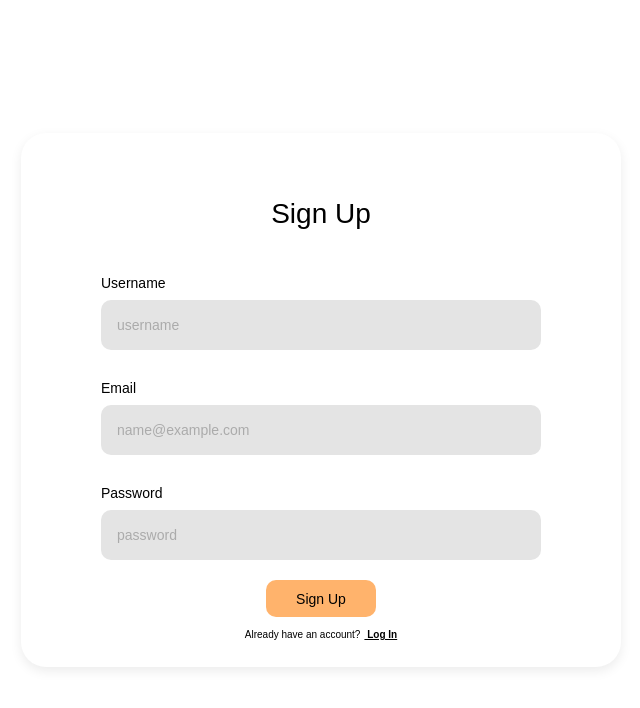
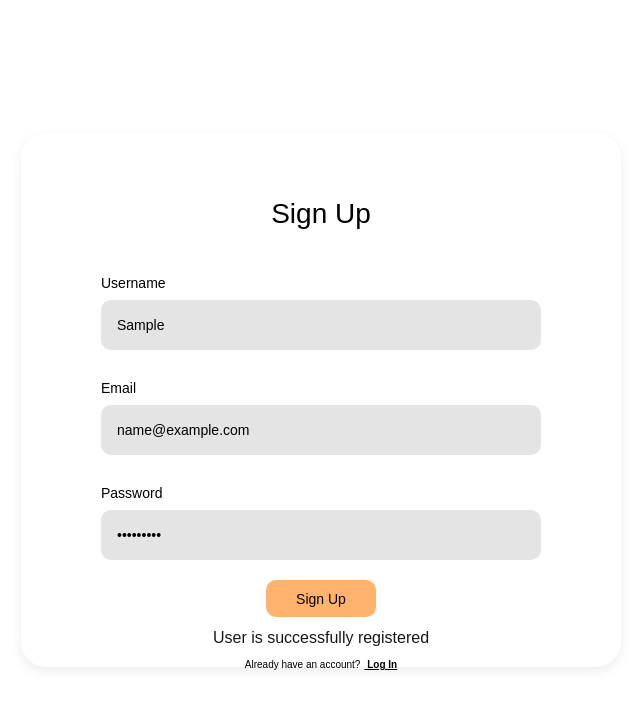
Before and after one commit to Olha36/weather-forecast, a Next.js app: page /auth/signup in a window 1280 px wide. Both pictures are taken after typing "Sample", "name@example.com", "Sample123" into the empty fields and a click on the button "Sign Up". Shown: the top 708 px of the page, without its empty margins (319-959 px from the left). Built offline with nearby package versions, Linux system fonts and the light colour scheme; no server answers.

Commit message:
organise code for signup

```diff
--- a/src/app/auth/signup/page.tsx
+++ b/src/app/auth/signup/page.tsx
@@ -1,4 +1,4 @@
-import { SignupForm } from '@/app/components/forms/signup-form';
+import { SignupForm } from '@/app/components/forms/signup/signup-form';
 
 export default function SingUpRoute() {
   return (
--- a/src/app/components/forms/signup-form.tsx
+++ /dev/null
@@ -1,146 +0,0 @@
-'use client';
-import Link from 'next/link';
-import styled from 'styled-components';
-
-import {
-  CardTitle,
-  CardHeader,
-  CardContent,
-  CardFooter,
-  Card,
-} from '../ui/card';
-import { Label } from '../ui/label';
-import { Input } from '../ui/input';
-import { Button } from '../ui/button';
-import { actions } from '@/data/actions';
-import { useActionState } from 'react';
-import type { FormState } from '@/types/FormState';
-
-const INITIAL_STATE: FormState = {
-  success: false,
-  message: undefined,
-  strapiErrors: null,
-  zodErrors: null,
-};
-
-const Container = styled.div`
-  display: flex;
-  justify-content: center;
-  align-items: center;
-  min-height: 100vh;
-`;
-
-const Header = styled(CardHeader)`
-  text-align: center;
-`;
-
-const Title = styled(CardTitle)`
-  font-family: 'Montserrat Alternates', sans-serif;
-  font-style: normal;
-  font-weight: 500;
-  font-size: 28px;
-  line-height: 34px;
-  color: #000000;
-`;
-
-const Content = styled(CardContent)`
-  display: flex;
-  flex-direction: column;
-  gap: 30px;
-  margin-top: 20px;
-`;
-
-const FieldGroup = styled.div`
-  display: flex;
-  flex-direction: column;
-  gap: 8px;
-`;
-
-const Footer = styled(CardFooter)`
-  display: flex;
-  flex-direction: column;
-  align-items: center;
-  gap: 12px;
-`;
-
-const Prompt = styled.div`
-  font-family: 'Montserrat', sans-serif;
-  font-weight: 500;
-  font-size: 10px;
-  line-height: 12px;
-  color: #000000;
-  text-align: center;
-`;
-
-const StyledLink = styled(Link)`
-  margin-left: 4px;
-  color: #000000;
-  font-weight: 600;
-  text-decoration: underline;
-
-  &:hover {
-    color: #ff9e40;
-  }
-`;
-
-export function SignupForm() {
-  const [formState, formAction] = useActionState(
-    actions.auth.registerUserAction,
-    INITIAL_STATE
-  );
-
-  console.log('## will render on client ##');
-  console.log(formState);
-  console.log('###########################');
-  return (
-    <Container>
-      <form action={formAction}>
-        <Card>
-          <Header>
-            <Title>Sign Up</Title>
-          </Header>
-
-          <Content>
-            <FieldGroup>
-              <Label htmlFor="username">Username</Label>
-              <Input
-                id="username"
-                name="username"
-                type="text"
-                placeholder="username"
-              />
-            </FieldGroup>
-
-            <FieldGroup>
-              <Label htmlFor="email">Email</Label>
-              <Input
-                id="email"
-                name="email"
-                type="email"
-                placeholder="name@example.com"
-              />
-            </FieldGroup>
-
-            <FieldGroup>
-              <Label htmlFor="password">Password</Label>
-              <Input
-                id="password"
-                name="password"
-                type="password"
-                placeholder="password"
-              />
-            </FieldGroup>
-          </Content>
-
-          <Footer>
-            <Button>Sign Up</Button>
-            <Prompt>
-              Already have an account?
-              <StyledLink href="signin"> Log In</StyledLink>
-            </Prompt>
-          </Footer>
-        </Card>
-      </form>
-    </Container>
-  );
-}
--- /dev/null
+++ b/src/app/components/forms/signup/signup-form.style.tsx
@@ -0,0 +1,63 @@
+import styled from 'styled-components';
+import { CardTitle, CardHeader, CardContent, CardFooter } from '../../ui/card';
+import Link from 'next/link';
+
+export const Container = styled.div`
+  display: flex;
+  justify-content: center;
+  align-items: center;
+  min-height: 100vh;
+`;
+
+export const Header = styled(CardHeader)`
+  text-align: center;
+`;
+
+export const Title = styled(CardTitle)`
+  font-family: 'Montserrat Alternates', sans-serif;
+  font-style: normal;
+  font-weight: 500;
+  font-size: 28px;
+  line-height: 34px;
+  color: #000000;
+`;
+
+export const Content = styled(CardContent)`
+  display: flex;
+  flex-direction: column;
+  gap: 30px;
+  margin-top: 20px;
+`;
+
+export const FieldGroup = styled.div`
+  display: flex;
+  flex-direction: column;
+  gap: 8px;
+`;
+
+export const Footer = styled(CardFooter)`
+  display: flex;
+  flex-direction: column;
+  align-items: center;
+  gap: 12px;
+`;
+
+export const Prompt = styled.div`
+  font-family: 'Montserrat', sans-serif;
+  font-weight: 500;
+  font-size: 10px;
+  line-height: 12px;
+  color: #000000;
+  text-align: center;
+`;
+
+export const StyledLink = styled(Link)`
+  margin-left: 4px;
+  color: #000000;
+  font-weight: 600;
+  text-decoration: underline;
+
+  &:hover {
+    color: #ff9e40;
+  }
+`;
--- /dev/null
+++ b/src/app/components/forms/signup/signup-form.tsx
@@ -0,0 +1,143 @@
+'use client';
+import { useForm } from 'react-hook-form';
+import { Card } from '../../ui/card';
+import { Label } from '../../ui/label';
+import { Input } from '../../ui/input';
+import { Button } from '../../ui/button';
+import { actions } from '@/data/actions';
+import type { FormState } from '@/types/FormState';
+import React from 'react';
+import type { SignupFormData } from '@/types/SignupFormData';
+import { INITIAL_STATE } from '@/constants/auth';
+import {
+  Container,
+  Header,
+  Title,
+  Content,
+  FieldGroup,
+  Footer,
+  Prompt,
+  StyledLink,
+} from './signup-form.style';
+
+export function SignupForm() {
+  const [formState, setFormState] = React.useState<FormState>(INITIAL_STATE);
+
+  const {
+    register,
+    handleSubmit,
+    formState: { errors },
+  } = useForm<SignupFormData>();
+
+  console.log('## will render on client ##');
+  console.log(formState);
+  console.log('###########################');
+
+  const onSubmit = async (data: SignupFormData) => {
+    setFormState(INITIAL_STATE);
+    try {
+      // Convert plain object to FormData
+      const formData = new FormData();
+      Object.entries(data).forEach(([key, value]) => {
+        formData.append(key, value);
+      });
+
+      const result = await actions.auth.registerUserAction(
+        INITIAL_STATE,
+        formData
+      );
+      setFormState(result);
+    } catch (err) {
+      const strapiError =
+        err && typeof err === 'object' && 'status' in err
+          ? (err as {
+              status: number;
+              name: string;
+              message: string;
+              details?: Record<string, string[]>;
+            })
+          : null;
+
+      setFormState({
+        success: false,
+        message: 'Failed to register.',
+        strapiErrors: strapiError,
+        zodErrors: null,
+      });
+    }
+  };
+
+  return (
+    <Container>
+      <form onSubmit={handleSubmit(onSubmit)}>
+        <Card>
+          <Header>
+            <Title>Sign Up</Title>
+          </Header>
+
+          <Content>
+            <FieldGroup>
+              <Label htmlFor="username">Username</Label>
+              <Input
+                id="username"
+                type="text"
+                {...register('username', { required: 'Username is required' })}
+                placeholder="username"
+              />
+              {errors.username && (
+                <span style={{ color: 'red' }}>{errors.username.message}</span>
+              )}
+            </FieldGroup>
+
+            <FieldGroup>
+              <Label htmlFor="email">Email</Label>
+              <Input
+                id="email"
+                type="email"
+                {...register('email', {
+                  required: 'Email is required',
+                  pattern: {
+                    value: /^\S+@\S+$/i,
+                    message: 'Invalid email address',
+                  },
+                })}
+                placeholder="name@example.com"
+              />
+              {errors.email && (
+                <span style={{ color: 'red' }}>{errors.email.message}</span>
+              )}
+            </FieldGroup>
+
+            <FieldGroup>
+              <Label htmlFor="password">Password</Label>
+              <Input
+                id="password"
+                type="password"
+                {...register('password', {
+                  required: 'Password is required',
+                  minLength: {
+                    value: 6,
+                    message: 'Password must be at least 6 characters',
+                  },
+                })}
+                placeholder="password"
+              />
+              {errors.password && (
+                <span style={{ color: 'red' }}>{errors.password.message}</span>
+              )}
+            </FieldGroup>
+          </Content>
+
+          <Footer>
+            <Button type="submit">Sign Up</Button>
+            {formState.message && <p>User is successfully registered</p>}
+            <Prompt>
+              Already have an account?
+              <StyledLink href="signin"> Log In</StyledLink>
+            </Prompt>
+          </Footer>
+        </Card>
+      </form>
+    </Container>
+  );
+}
--- /dev/null
+++ b/src/constants/auth.ts
@@ -0,0 +1,8 @@
+import { FormState } from "@/types/FormState";
+
+export const INITIAL_STATE: FormState = {
+  success: false,
+  message: undefined,
+  strapiErrors: null,
+  zodErrors: null,
+};
--- /dev/null
+++ b/src/types/SignupFormData.ts
@@ -0,0 +1,5 @@
+export type SignupFormData = {
+  username: string;
+  email: string;
+  password: string;
+};
```
Also changed, not shown: src/app/auth/signin/page.tsx (+6 -4 lines), src/app/components/forms/signin/signin-form.tsx (renamed from src/app/components/forms/signin-form.tsx, +4 -4 lines), 1 other file (tests, documents, lock files or other folders).
